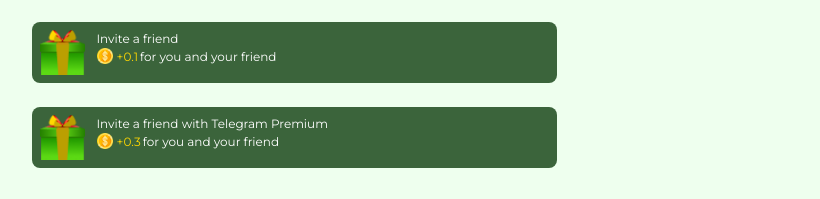
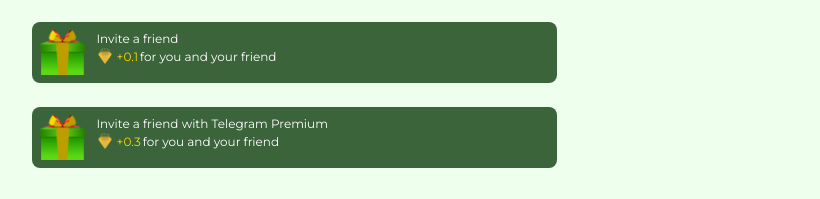
Before and after one commit to Yasir365/Zumator-Bot, a React (Vite) app: page /friends in a window 1280 px wide. Shown: the part 165-364 px from the top of the page, without its empty margins (102-922 px from the left). Built offline with nearby package versions, Linux system fonts and the light colour scheme.

Commit message:
Update Friends.jsx

```diff
--- a/src/pages/friends/Friends.jsx
+++ b/src/pages/friends/Friends.jsx
@@ -18,7 +18,7 @@
           </div>
           <div className='reward'>
             <div className="title">Invite a friend</div>
-            <div className="value"><img src="/images/icons/usdt.png" alt="" /> <p>+0.1 </p> for you and your friend </div>
+            <div className="value"><img src="/images/friends/reward2.png" alt="" /> <p>+0.1 </p> for you and your friend </div>
           </div>
         </div>
       </div>
@@ -30,7 +30,7 @@
           </div>
           <div className='reward'>
             <div className="title">Invite a friend with Telegram Premium</div>
-            <div className="value"><img src="/images/icons/usdt.png" alt="" /> <p>+0.3 </p> for you and your friend </div>
+            <div className="value"><img src="/images/friends/reward2.png" alt="" /> <p>+0.3 </p> for you and your friend </div>
           </div>
         </div>
       </div>
```
